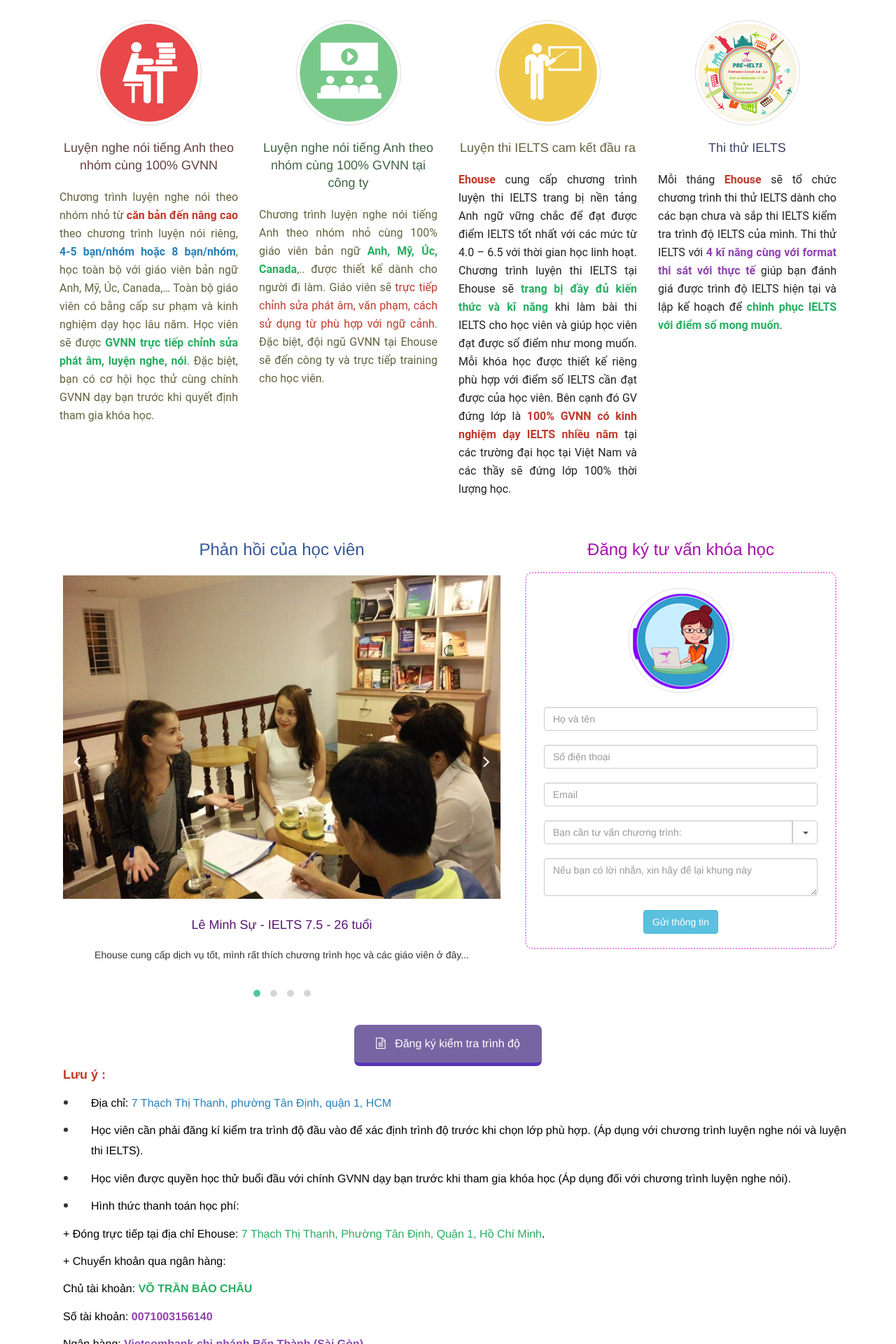
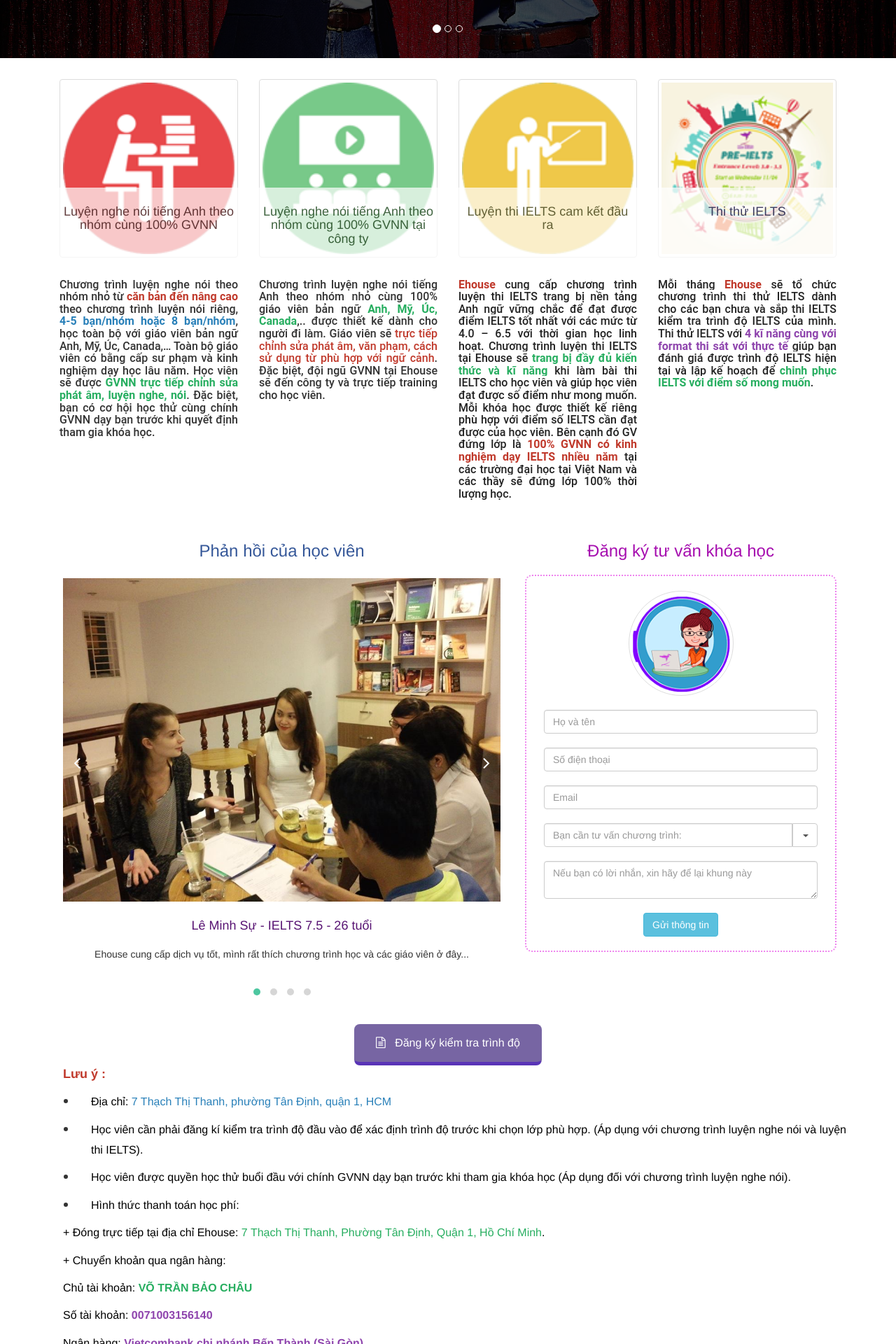
Before and after one commit to minhsu57/ehouse, a CodeIgniter app: page /project/ in a window 1280 px wide. Shown: the part 692-2612 px from the top of the page at 70% size. Run offline with CodeIgniter, Linux system fonts and the light colour scheme; data comes from the database, SQL or seed files in the repository; data that the repository does not hold is empty; some libraries are stand-ins or nearby versions.

Commit message:
slider and circle image change

```diff
--- a/application/models/Slider_model.php
+++ b/application/models/Slider_model.php
@@ -10,7 +10,7 @@ class Slider_model extends MY_Model
         parent::__construct();
         // pct change
         //$this->table = 'slider';
-        $this->table = 'banner';
+        $this->table = 'slider';
         // end pct change
     }
 }
--- a/application/views/user/home_view.php
+++ b/application/views/user/home_view.php
@@ -17,7 +17,8 @@
                 <img src="<?php echo public_helper('images/'.$sliders[0]->image_name); ?>" class="img-responsive" alt="">
             </div>
             <div class="carousel-caption animated flipInX" style="animation-delay: 0.4s">
-                <h1>Los Angeles</h1>
+                <h1 class="hidden-xs">Los Angeles</h1>
+                <h4 class="visible-xs">Los Angeles</h4>
                 <p>LA is always so much fun!</p>
             </div>
         </div>
@@ -29,7 +30,8 @@
                 <img src="<?php echo public_helper('images/'.$slider->image_name); ?>" class="img-responsive" alt="">
             </div>
             <div class="carousel-caption animated flipInX" style="animation-delay: 0.4s">
-                <h1>Los Angeles</h1>
+                <h1 class="hidden-xs">Los Angeles</h1>
+                <h4 class="visible-xs">Los Angeles</h4>
                 <p>LA is always so much fun!</p>
             </div>
         </div>
@@ -47,11 +49,17 @@
 </div>
 <!-- end pct new slider -->
 <!-- Cac khoa hoc -->
-<div class="container course">
+<div class="container content-course">
     <?php foreach ($content as $item) { ?>
     <div class="col-xs-12 col-sm-6 col-md-6 col-lg-3">
-        <img class="img-circle img-thumbnail animated" alt="logo_content" src="<?php echo public_helper('images/'.$item->image); ?>" />
-        <h4><?php echo $item->title; ?></h4>
+        <a href="#">
+            <img class="img-thumbnail animated" alt="logo_content" src="<?php echo public_helper('images/'.$item->image); ?>" />
+            <div class="content-course-title">
+                <div>
+                    <h4><?php echo $item->title; ?></h4>
+                </div>
+            </div>
+        </a>
         <div class="content-course"><?php echo $item->content; ?></div>
     </div>
     <?php } ?>
--- a/public/css/style.css
+++ b/public/css/style.css
@@ -580,7 +580,7 @@ pct end cover code */
 **    content course 28/8/2017
 **
 **/
-.course{
+/* pct cover .course{
   text-align: center;
   margin-top: 30px;
 }
@@ -590,23 +590,11 @@ pct end cover code */
   transition-duration: .3s;
   transition-timing-function: cubic-bezier(.29,1.19,.63,1.23);
 }
-.course div:nth-child(1){
-  color: rgba(60,15,15,.8);
-}
-.course div:nth-child(2){
-  color: rgba(15,60,15,.8);
-}
-.course div:nth-child(3){
-  color: rgba(60,60,15,.8);
-}
-.course div:nth-child(4){
-  color: rgba(15,15,60,.8);
-}
 .course .content-course p,h3,h4,h5{
   line-height: 25px;
   font-weight: 400;
   letter-spacing: 0;
-}
+} */
 .classroom{
   margin: 20px auto;
 }
@@ -801,19 +789,61 @@ pct cover code
 /* pct-css */
 #myCarousel img{
   width: 100%;
-  height: 450px;
 }
 #myCarousel .blend > div{ /* this div make img darker */
   position: absolute;
-  width:100%;
-  height: 450px;
+  width: 100%;
+  height: 100%;
   z-index: 2;
   background: rgba(0,0,0,0.7);
 }
 #myCarousel .carousel-caption{
-  bottom: 40% !important;
+  bottom: 30% !important;
 }
-/* End pct-css */
+.content-course{
+  text-align: center;
+  margin-top: 30px;
+}
+.content-course img{
+  width: 100%;
+  height: auto;
+  transition-duration: .3s;
+  transition-timing-function: cubic-bezier(.29,1.19,.63,1.23);
+}
+.content-course .content-course-title{
+  position: relative;
+  width: 100%;
+}
+.content-course-title > div{
+  position: absolute;
+  width: 100%;
+  height: 100px;
+  bottom: 100%;
+  left: 0;
+  padding: 5px;
+  background-color: rgba(255,255,255,0.7);
+}
+.content-course p{
+  font-size: 14px;
+  text-align: justify;
+}
+.content-course p{
+  font-size: 14px;
+  text-align: justify;
+}
+.content-course div:nth-child(1) a > div{
+  color: rgba(60,15,15,.8);
+}
+.content-course div:nth-child(2) a > div{
+  color: rgba(15,60,15,.8);
+}
+.content-course div:nth-child(3) a > div{
+  color: rgba(60,60,15,.8);
+}
+.content-course div:nth-child(4) a > div{
+  color: rgba(15,15,60,.8);
+}
+
 @media only screen and (min-width: 0px) {
   #header-1{
     background: transparent;
@@ -900,3 +930,4 @@ pct cover code
     color:white;
   }
 }
+/* End pct-css */
--- a/public/js/script.js
+++ b/public/js/script.js
@@ -115,7 +115,7 @@ jQuery(window).bind('scroll', function () {
     }
     // pct end replace code
     if (jQuery(window).scrollTop() > 150 && jQuery(window).scrollTop() < 300) {
-        jQuery('.course img').animateCss('bounce');
+        jQuery('.content-course img').animateCss('bounce');
     }
     if (jQuery(window).scrollTop() > 600 && jQuery(window).scrollTop() < 800) {
         jQuery('.register img').animateCss('tada');
```
Also changed, not shown: public/images/banner.jpg (renamed from public/images/pct-slide1.jpg), public/images/banner1.jpg, public/images/banner12.jpg (added), public/images/banner2.jpg, public/images/banner2.png (renamed from public/images/banner.png), public/images/banner22.jpg (added), public/images/topic.jpg (added), public/images/topic2.jpg (added), public/images/topic3.jpg (added), public/images/topic4.png (added).
